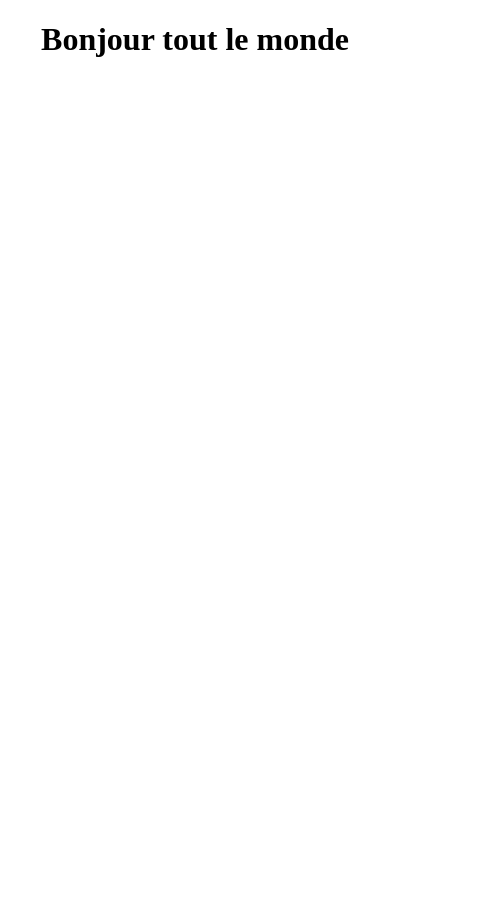
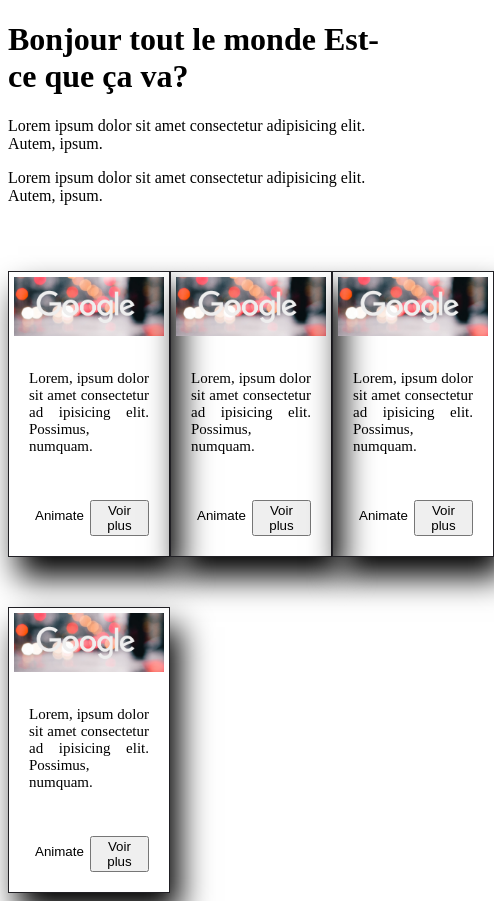
Before and after one commit to fandrianarisataGithub/test-git, a website: page index.html in a window 390 px wide. Shown: the whole page, 494 px wide, since content can reach past the window. Before the commit the page ends 844 px from the top, so only its background shows below. Drawn offline with Linux system fonts and the light colour scheme.

Commit message:
add sass and responsive, using mixin and variable

```diff
--- a/index.html
+++ b/index.html
@@ -7,6 +7,71 @@
     <link rel="stylesheet" href="style.css">
 </head>
 <body>
-    <h1>Bonjour tout le monde</h1>
+    <h1 id="kankana">
+        <span class="vitsika">Bonjour tout le monde</span>
+        <span class="vitsika">Est-ce que ça va?</span>
+    </h1>
+    <div>
+        <p>
+            Lorem ipsum dolor sit amet consectetur adipisicing elit. Autem, ipsum.
+        </p>
+        <p>
+            Lorem ipsum dolor sit amet consectetur adipisicing elit. Autem, ipsum.
+        </p>
+    </div>
+    <div class="card-container">
+        <div class="card">
+            <img src="images/sary.png" alt="Sary">
+            <div class="description">
+                <p>
+                    Lorem, ipsum dolor sit amet consectetur ad
+                    ipisicing elit. Possimus, numquam.
+                </p>
+            </div>
+            <div class="btn-container">
+                <button class="btn-animate">Animate</button>
+                <button class="btn-voir">Voir plus</button>
+            </div>
+        </div>
+        <div class="card">
+            <img src="images/sary.png" alt="Sary">
+            <div class="description">
+                <p>
+                    Lorem, ipsum dolor sit amet consectetur ad
+                    ipisicing elit. Possimus, numquam.
+                </p>
+            </div>
+            <div class="btn-container">
+                <button class="btn-animate">Animate</button>
+                <button class="btn-voir">Voir plus</button>
+            </div>
+        </div>
+        <div class="card">
+            <img src="images/sary.png" alt="Sary">
+            <div class="description">
+                <p>
+                    Lorem, ipsum dolor sit amet consectetur ad
+                    ipisicing elit. Possimus, numquam.
+                </p>
+            </div>
+            <div class="btn-container">
+                <button class="btn-animate">Animate</button>
+                <button class="btn-voir">Voir plus</button>
+            </div>
+        </div>
+        <div class="card">
+            <img src="images/sary.png" alt="Sary">
+            <div class="description">
+                <p>
+                    Lorem, ipsum dolor sit amet consectetur ad
+                    ipisicing elit. Possimus, numquam.
+                </p>
+            </div>
+            <div class="btn-container">
+                <button class="btn-animate">Animate</button>
+                <button class="btn-voir">Voir plus</button>
+            </div>
+        </div>
+    </div>
 </body>
 </html>
--- /dev/null
+++ b/scss/app.scss
@@ -0,0 +1,15 @@
+$mena : red;
+$volomboasary : orange;
+#kankana {
+    display: grid;
+    grid-template: repeat(2);
+    .vitsika {
+        width: 50px;
+        background-color: $mena;
+        box-sizing: 0px 0px 3px;
+        height: 50px;
+        &:hover {
+            background-color: $volomboasary;
+        }
+    }
+}
--- a/style.scss
+++ b/style.scss
@@ -1,3 +1,64 @@
-h1{
-    text-align: center;
+@mixin responsive ($size) {
+    @media all and (max-width: $size) {
+        @content;
+    }
 }
+.card-container{
+    display: flex;
+    flex-direction: row;
+    justify-content: space-evenly;
+    align-items: center;
+    @include responsive(991px) {
+        display: grid;
+        grid-template-columns: auto auto auto;
+    }
+    .card {
+        width: 250px;
+        border: 1px solid rgb(33, 32, 37);
+        margin: 50px auto 0px auto;
+        padding: 5px;
+        box-shadow: 10px 20px 30px;
+        @include responsive(1200px) {
+            width: 200px;
+        }
+        @include responsive(991px) {
+            width: 150px;
+        }
+        img {
+            max-width: 100%;
+        }
+        .description {
+            padding: 15px;
+            p {
+                font-size: 15px;
+                text-align: justify;
+            }
+        }
+        .btn-container{
+            display: flex;
+            justify-content: space-between;
+            padding: 15px;
+            .btn-animate {
+                background-color: transparent;
+                color: black;
+                border: none;
+                &::after {
+                    content: '';
+                    display: block;
+                    width: 0;
+                    height: 5px;
+                    background-color: blue;
+                    transition: width 0.8s ease-in-out;
+                }
+                &:hover {
+                    cursor: pointer;
+                    &::after {
+                        width: 100%;
+                        transition: width 0.8s ease-in-out;
+                    }
+                }
+
+            }
+        }
+    }
+}
```
Also changed, not shown: images/sary.png (added), style.css, styleBe/main.css (added), 2 other files.
